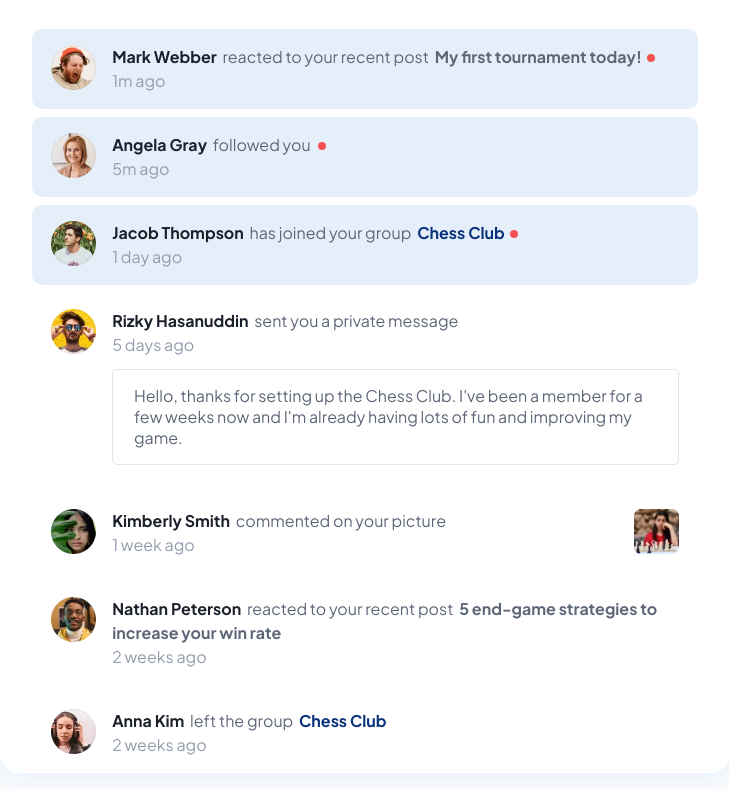
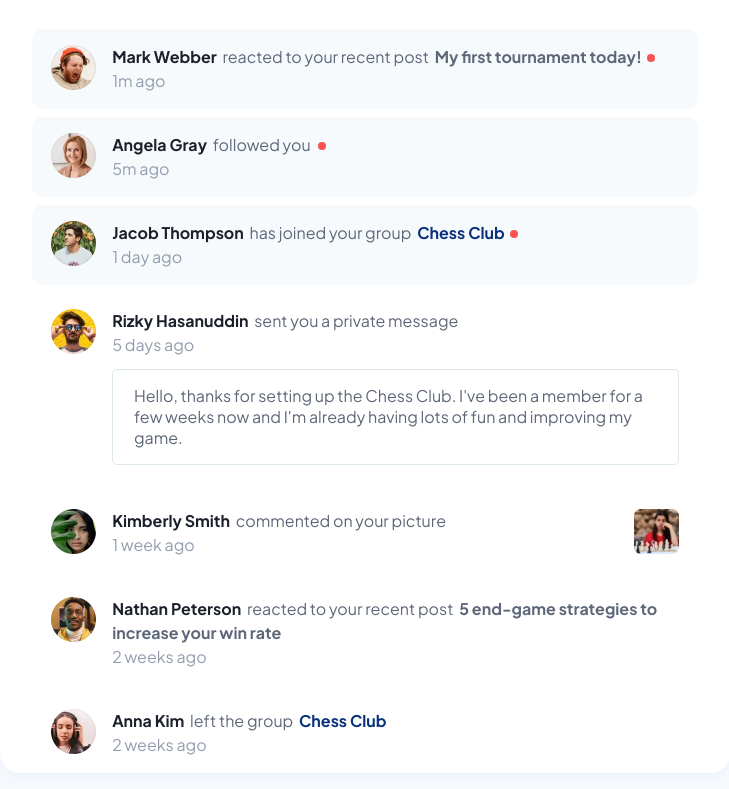
Before and after one commit to Risa2422/notifications-page, a plain HTML site: page index.html in a window 1280 px wide. Shown: the part 81-870 px from the top of the page, without its empty margins (275-1004 px from the left). Drawn offline with Linux system fonts and the light colour scheme.

Commit message:
Update: more styling changes :)

```diff
--- a/style.css
+++ b/style.css
@@ -102,7 +102,7 @@ header {
 }
 
 .unread {
-  background-color: var(--color-l-grayish-blue-1);
+  background-color: var(--color-vl-grayish-blue);
   border-radius: 10px;
 }
 
```
